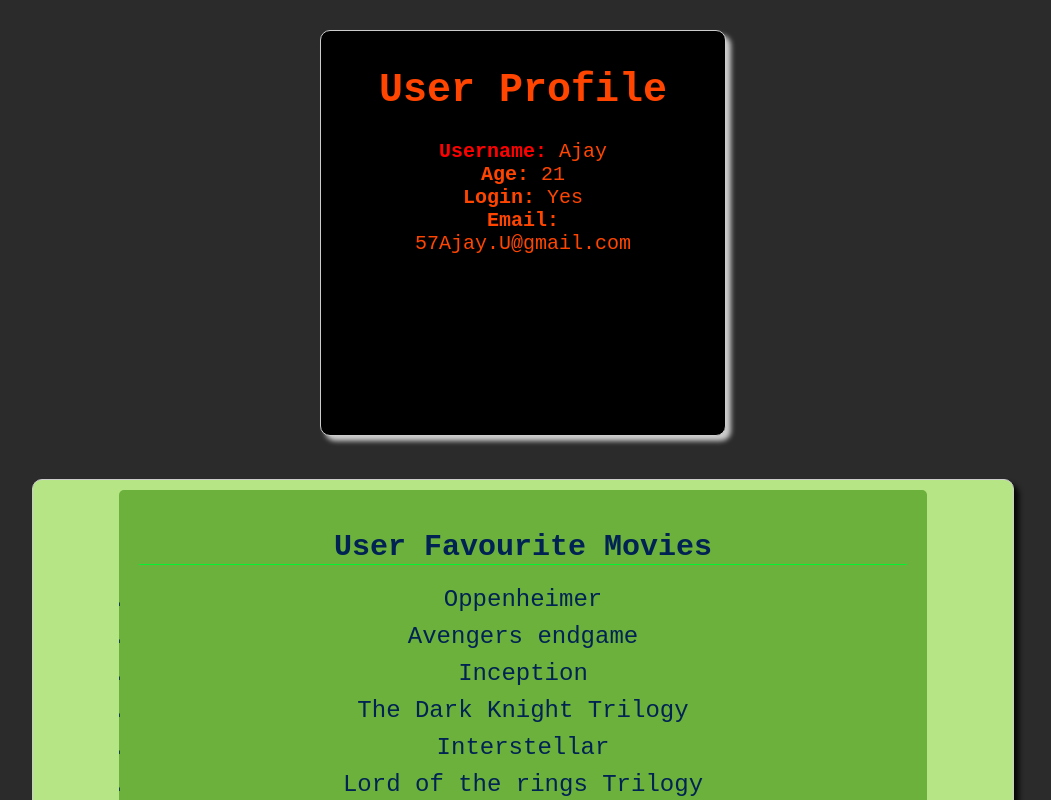
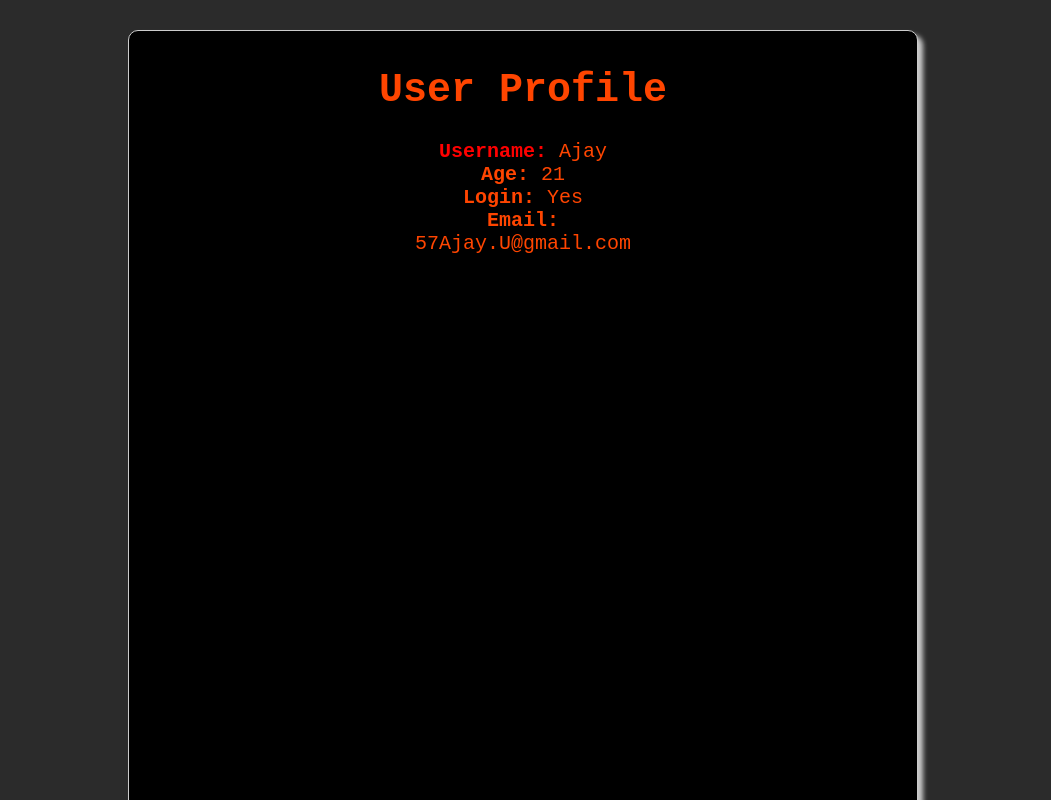
Before and after one commit to 57Ajay/AllReact, a React (Vite) app: page / in a window 1280 px wide. In both pictures the pointer is over the element 640 px from the left and 191 px from the top of the page. Shown: the top 800 px of the page, without its empty margins (117-1168 px from the left). Built offline with nearby package versions, Linux system fonts and the light colour scheme.

Commit message:
Update README.md file

```diff
--- a/src/components/userprofile.module.css
+++ b/src/components/userprofile.module.css
@@ -15,6 +15,6 @@
 }
 
 .userprofile:hover {
-  width: 30vw;
-  height: 30vw;
+  width: 60vw;
+  height: 60vw;
 }
```
Also changed, not shown: 1 other file (tests, documents, lock files or other folders).
